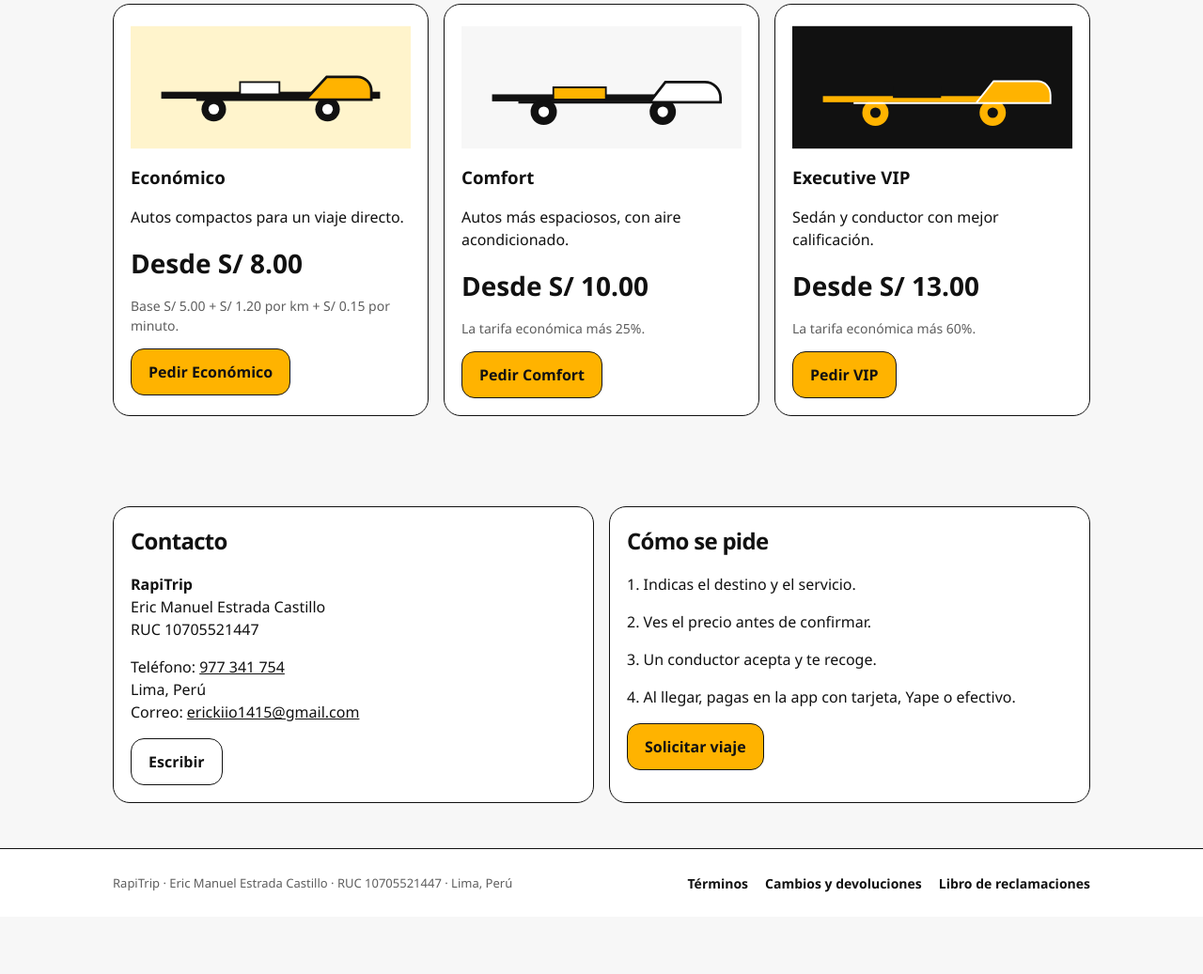
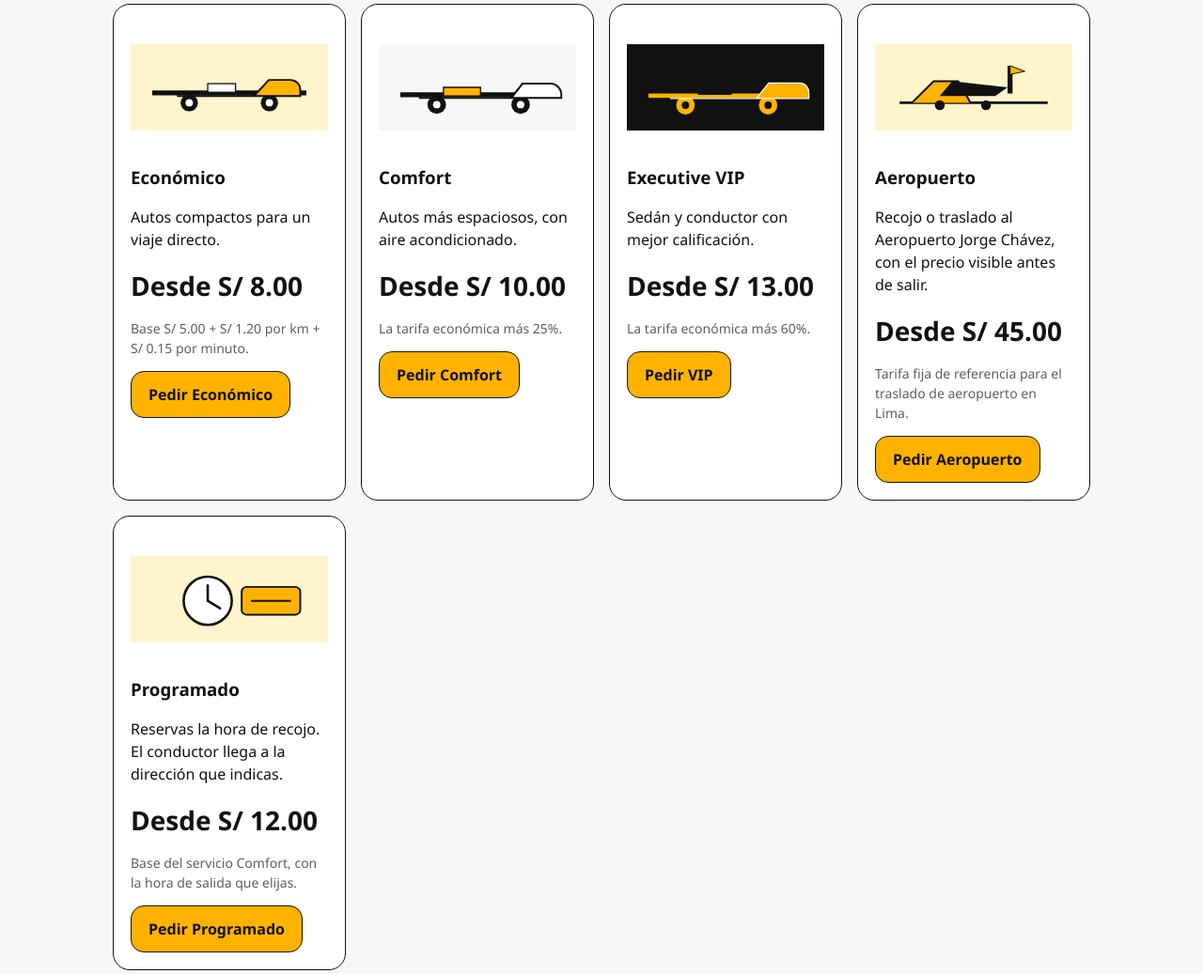
Before and after one commit to Eric-Estrada-gif/rapitrip-web, a plain HTML site: page index.html in a window 1280 px wide. Shown: the part 652-1689 px from the top of the page at 94% size. Before the commit the page ends 1628 px from the top, so only its background shows below. Drawn offline with Linux system fonts and the light colour scheme.

Commit message:
Completa la web con los requisitos que pidio Culqi.

```diff
--- a/index.html
+++ b/index.html
@@ -13,7 +13,7 @@
       <nav>
         <a href="index.html#servicios">Servicios</a>
         <a href="contacto.html">Contacto</a>
-        <a href="reclamaciones.html">Reclamaciones</a>
+        <a href="reclamaciones.html">Libro de reclamaciones</a>
       </nav>
       <a class="btn" href="solicitar.html">Solicitar viaje</a>
     </div>
@@ -23,7 +23,7 @@
     <div class="wrap">
       <p class="nota">Lima, Perú</p>
       <h1>Pide un taxi y sigue el viaje en el mapa.</h1>
-      <p class="bajada">RapiTrip conecta pasajeros con conductores. Eliges Económico, Comfort o Executive VIP, ves el precio antes de confirmar y pagas el viaje en la app.</p>
+      <p class="bajada">RapiTrip conecta pasajeros con conductores en Lima. Eliges el servicio, ves el precio antes de confirmar y pagas el viaje al finalizar.</p>
       <div class="fila">
         <a class="btn" href="solicitar.html">Solicitar viaje</a>
         <a class="btn linea" href="index.html#servicios">Ver precios</a>
@@ -60,6 +60,22 @@
           <p class="nota">La tarifa económica más 60%.</p>
           <a class="btn" href="solicitar.html?servicio=Executive%20VIP">Pedir VIP</a>
         </article>
+        <article class="card">
+          <img class="ilustracion" src="img/aeropuerto.svg" alt="Traslado al aeropuerto">
+          <h3>Aeropuerto</h3>
+          <p>Recojo o traslado al Aeropuerto Jorge Chávez, con el precio visible antes de salir.</p>
+          <p class="precio">Desde S/ 45.00</p>
+          <p class="nota">Tarifa fija de referencia para el traslado de aeropuerto en Lima.</p>
+          <a class="btn" href="solicitar.html?servicio=Aeropuerto">Pedir Aeropuerto</a>
+        </article>
+        <article class="card">
+          <img class="ilustracion" src="img/programado.svg" alt="Viaje reservado para una hora">
+          <h3>Programado</h3>
+          <p>Reservas la hora de recojo. El conductor llega a la dirección que indicas.</p>
+          <p class="precio">Desde S/ 12.00</p>
+          <p class="nota">Base del servicio Comfort, con la hora de salida que elijas.</p>
+          <a class="btn" href="solicitar.html?servicio=Programado">Pedir Programado</a>
+        </article>
       </div>
     </div>
   </section>
@@ -69,7 +85,7 @@
       <div class="caja">
         <h2>Contacto</h2>
         <p><strong>RapiTrip</strong><br>Eric Manuel Estrada Castillo<br>RUC 10705521447</p>
-        <p>Teléfono: <a href="tel:+51977341754">977 341 754</a><br>Lima, Perú<br>Correo: <a href="mailto:erickiio1415@gmail.com">erickiio1415@gmail.com</a></p>
+        <p>Teléfono: <a href="tel:+51977341754">977 341 754</a><br>Correo: <a href="mailto:erickiio1415@gmail.com">erickiio1415@gmail.com</a><br>Dirección: domicilio fiscal declarado en el RUC, Lima, Perú</p>
         <a class="btn linea" href="contacto.html">Escribir</a>
       </div>
       <div class="caja">
--- a/styles.css
+++ b/styles.css
@@ -83,7 +83,7 @@ nav a { text-decoration: none; font-size: 14px; font-weight: 600; }
 .fila { display: flex; gap: 12px; flex-wrap: wrap; margin-top: 24px; }
 .nota { color: var(--suave); font-size: 14px; }
 
-.grid { display: grid; grid-template-columns: repeat(3, 1fr); gap: 16px; }
+.grid { display: grid; grid-template-columns: repeat(auto-fit, minmax(220px, 1fr)); gap: 16px; }
 .card, .caja, form {
   background: var(--blanco);
   border: 1.5px solid var(--tinta);
```
Also changed, not shown: contacto.html (+2 -2 lines), reclamaciones.html (+8 -2 lines), solicitar.html (+3 -1 lines), img/aeropuerto.svg (added), img/programado.svg (added).
